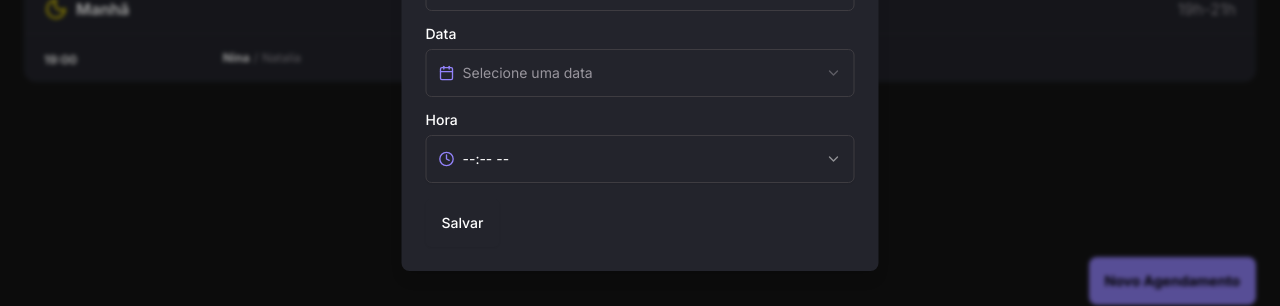
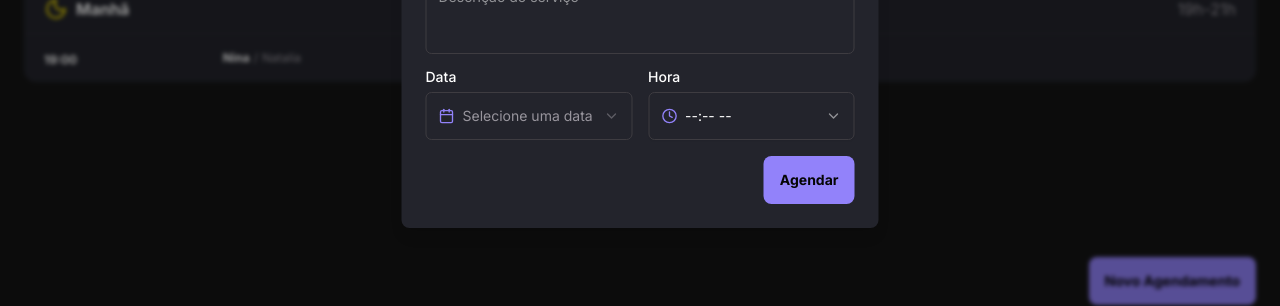
Before and after one commit to davsoliveira/pet-shop, a Next.js app: page / in a window 1280 px wide. Both pictures are taken after a click on the button "Novo Agendamento". Shown: the part 471-777 px from the top of the page. Built offline with nearby package versions, Linux system fonts and the light colour scheme.

Commit message:
style: ajustar appointment-form

```diff
--- a/components/appointment-form/appointment-form.tsx
+++ b/components/appointment-form/appointment-form.tsx
@@ -27,11 +27,12 @@ import {
   ChevronDownIcon,
   Clock,
   Dog,
+  Loader2,
   Phone,
   User,
 } from 'lucide-react';
 import { IMaskInput } from 'react-imask';
-import { format, setHours, setMinutes, startOfToday } from 'date-fns';
+import { format, min, setHours, setMinutes, startOfToday } from 'date-fns';
 import { Popover, PopoverContent, PopoverTrigger } from '../ui/popover';
 import { cn } from '@/lib/utils';
 import { Calendar } from '../ui/calendar';
@@ -67,7 +68,10 @@ const appointmentFormSchema = z
       );
       return scheduleDateTime > new Date();
     },
-    { path: ['time'], error: 'O horário não pode ser no passado' }
+    {
+      path: ['time'],
+      error: 'O horário não pode ser no passado',
+    }
   );
 
 type AppointFormValues = z.infer<typeof appointmentFormSchema>;
@@ -81,6 +85,7 @@ export const AppointmentForm = () => {
       phone: '',
       description: '',
       scheduleAt: undefined,
+      time: '',
     },
   });
 
@@ -207,6 +212,7 @@ export const AppointmentForm = () => {
               )}
             />
 
+            <div className="space-y-4 md:grid md:grid-cols-2 md:gap-4 md:space-y-0">
               <FormField
                 control={form.control}
                 name="scheduleAt"
@@ -263,7 +269,10 @@ export const AppointmentForm = () => {
                       Hora
                     </FormLabel>
                     <FormControl>
-                    <Select onValueChange={field.onChange} value={field.value}>
+                      <Select
+                        onValueChange={field.onChange}
+                        value={field.value}
+                      >
                         <SelectTrigger>
                           <div className="flex items-center gap-2">
                             <Clock className="h-4 w-4 text-content-brand" />
@@ -283,8 +292,20 @@ export const AppointmentForm = () => {
                   </FormItem>
                 )}
               />
+            </div>
 
-            <Button type="submit">Salvar</Button>
+            <div className="flex justify-end">
+              <Button
+                type="submit"
+                variant="brand"
+                disabled={form.formState.isSubmitting}
+              >
+                {form.formState.isSubmitting && (
+                  <Loader2 className="mr-2 h-4 w-4 animate-spin" />
+                )}
+                Agendar
+              </Button>
+            </div>
           </form>
         </Form>
       </DialogContent>
```
Lines whose indentation alone changed are shown as unchanged.
